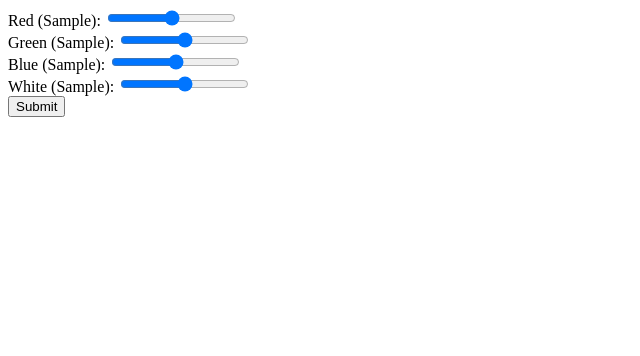
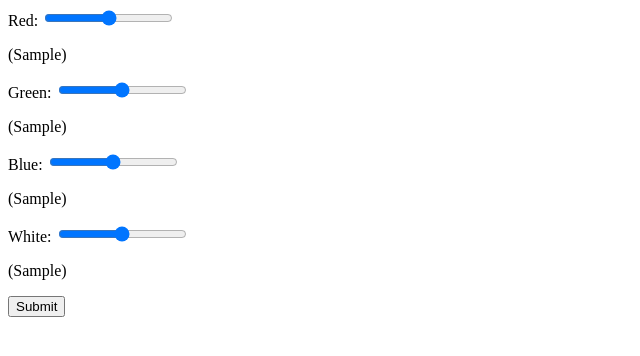
Before and after one commit to bridger-herman/automation, a Flask app: template server/templates/index.html in a window 1280 px wide. Shown: the top 356 px of the page, without its empty margins (0-640 px from the left). Run offline with Flask 2, Linux system fonts and the light colour scheme; the template is opened without the code that fills it: most values are stand-ins (such as "Sample title", 1, 10 or a date in 2020); parts of the project's set-up code (start-up, migrations or seed data) failed here and were passed over; some libraries are stand-ins or nearby versions.

Commit message:
Add static files and minor styling

```diff
--- a/server/templates/assets/css/master.css
+++ b/server/static/css/master.css
@@ -1,4 +1,4 @@
 form {
   display: flex;
-  flex-direction: row;
+  flex-direction: column;
 }
--- /dev/null
+++ b/server/static/js/index.js
@@ -0,0 +1,7 @@
+function init() {
+  $('.color-input').on('change', function(event) {
+    $(event.target).parent().parent().submit();
+  })
+}
+
+document.onload = init();
--- a/server/templates/index.html
+++ b/server/templates/index.html
@@ -2,29 +2,38 @@
 <html>
   <head>
     <meta charset="utf-8">
+    <link rel="stylesheet" href="{{ url_for('static', filename='css/master.css') }}">
     <title>Simple</title>
   </head>
   <body>
     <form method="post">
       <div>
-        <label for="red">Red ({{red_value}}):</label>
-        <input type="range" name="red" value="{{red_value}}" min="0" max="255">
+        <label for="red">Red:</label>
+        <input class="color-input" type="range" name="red" value="{{red_value}}" min="0" max="255">
+        <p>({{red_value}})</p>
       </div>
       <div>
-        <label for="green">Green ({{green_value}}):</label>
-        <input type="range" name="green" value="{{green_value}}" min="0" max="255">
+        <label for="green">Green:</label>
+        <input class="color-input" type="range" name="green" value="{{green_value}}" min="0" max="255">
+        <p>({{green_value}})</p>
       </div>
       <div>
-        <label for="blue">Blue ({{blue_value}}):</label>
-        <input type="range" name="blue" value="{{blue_value}}" min="0" max="255">
+        <label for="blue">Blue:</label>
+        <input class="color-input" type="range" name="blue" value="{{blue_value}}" min="0" max="255">
+        <p>({{blue_value}})</p>
       </div>
       <div>
-        <label for="white">White ({{white_value}}):</label>
-        <input type="range" name="white" value="{{white_value}}" min="0" max="255">
+        <label for="white">White:</label>
+        <input class="color-input" type="range" name="white" value="{{white_value}}" min="0" max="255">
+        <p>({{white_value}})</p>
       </div>
       <div>
         <input type="submit">
       </div>
     </form>
+    <script
+        src="https://ajax.googleapis.com/ajax/libs/jquery/3.2.1/jquery.min.js">
+    </script>
+    <script type="text/javascript" src="{{ url_for('static', filename='js/index.js') }}"></script>
   </body>
 </html>
```
